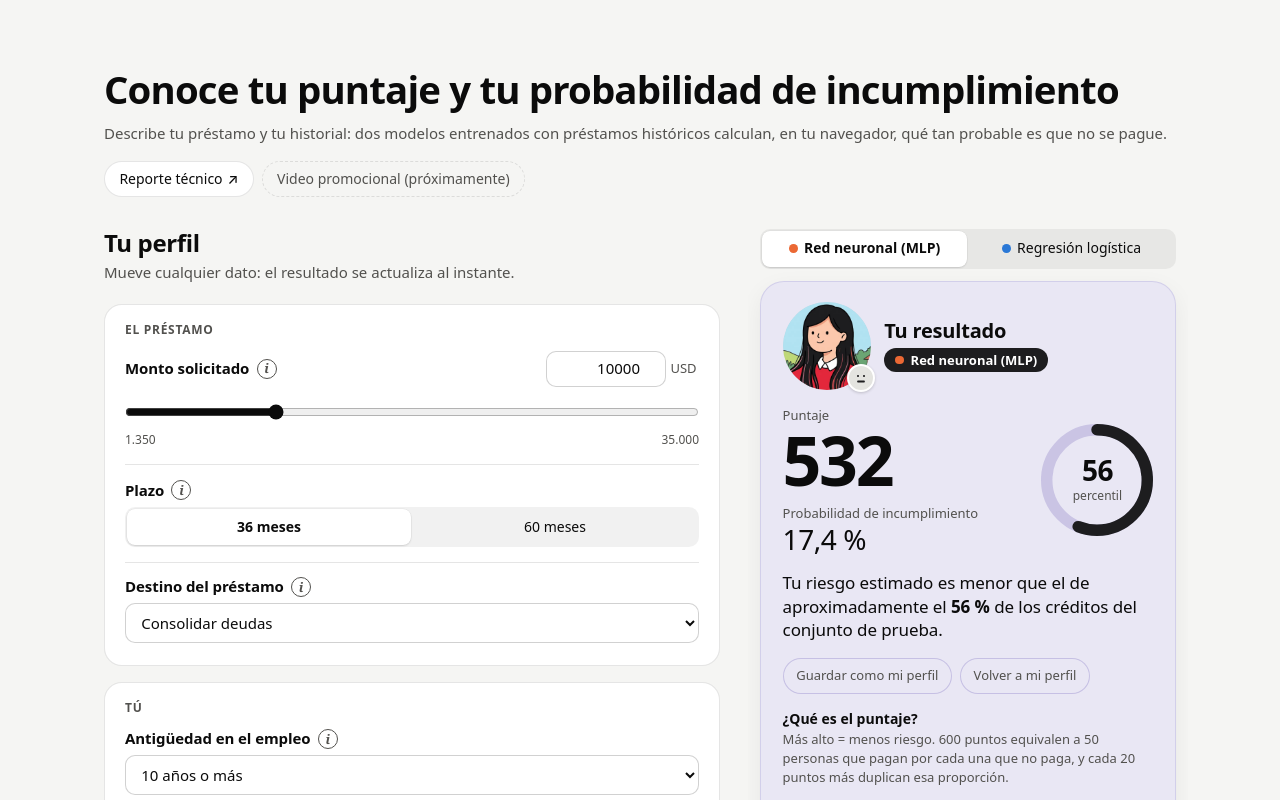
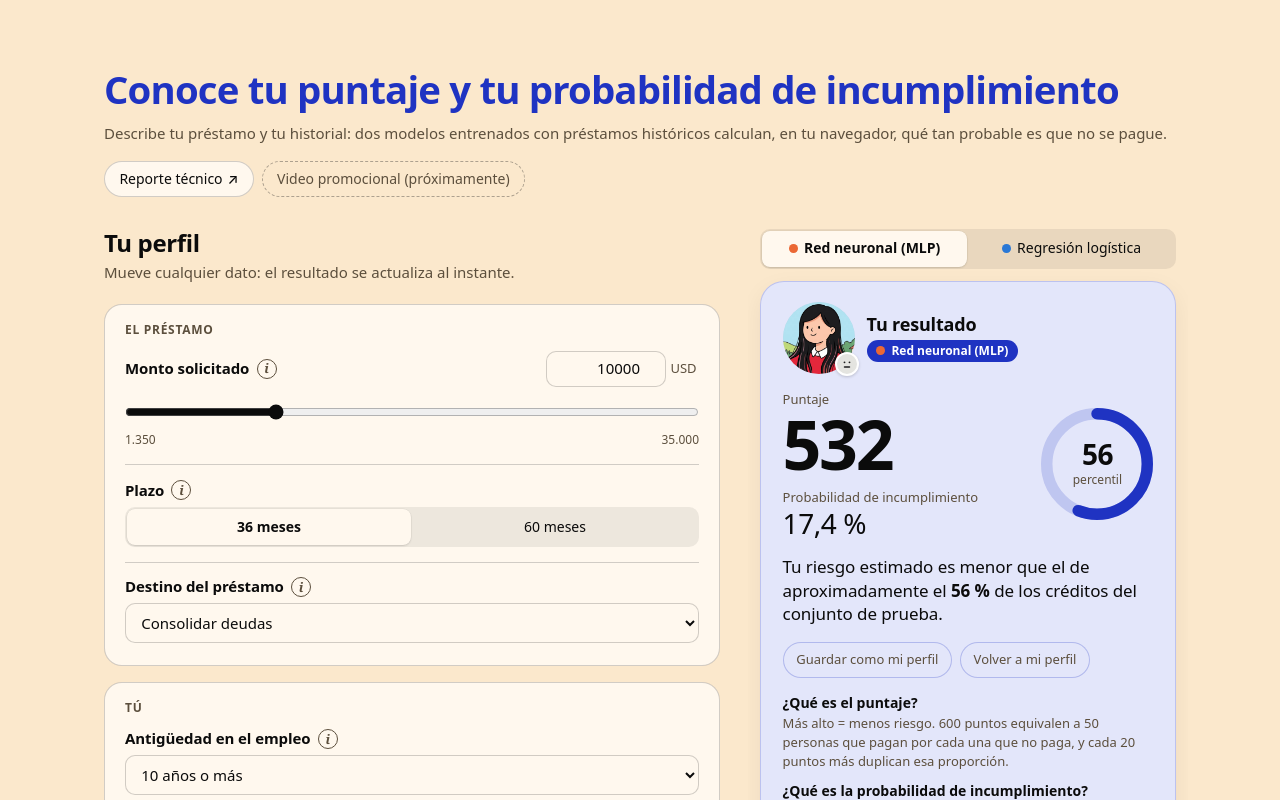
Before and after one commit to danielgonzalez2709/Trabajo2_Redes_Neuronales, a Next.js app in the folder app/: page / in a window 1280 px wide. Shown: the top 800 px of the page. Built offline with nearby package versions, Linux system fonts and the light colour scheme.

Commit message:
feat(styles): update color palette and improve component styling for better visual consistency

```diff
--- a/app/app/globals.css
+++ b/app/app/globals.css
@@ -1,17 +1,23 @@
-/* Tokens del Design System del repo (blog/docs/stylesheets/ds.css, skill apple-design) y colores por entidad de
-   src/viz/paleta.py (COLOR_MODELO): la app es de la misma familia que el blog y el video. Solo modo claro. */
+/* Paleta (Camila, 26-oct): página crema, tarjetas crema claro con borde de tinta y acento azul cobalto. Los colores
+   de cada modelo siguen siendo los de src/viz/paleta.py (COLOR_MODELO), como en el blog. Solo modo claro.
+   Contraste: tinta sobre la página 14,0:1, texto suave sobre la página 6,6:1 y sobre las tarjetas 7,5:1, azul sobre
+   la página 7,6:1. */
 :root {
   --ds-fuente: system-ui, -apple-system, "Segoe UI", Roboto, "Helvetica Neue", Arial, sans-serif;
-  --ds-fondo: #ffffff;
+  --ds-fondo: #fff8ee; /* crema claro de las tarjetas */
   --ds-texto: #0b0b0b;
   --ds-tinta: #1d1d1f; /* globo, barra y trazos oscuros */
-  --ds-texto-suave: #52514e; /* 8,0:1 sobre blanco */
-  --ds-borde: rgba(0, 0, 0, 0.1);
-  --ds-superficie: #fcfcfb; /* SUPERFICIE de paleta.py */
-  --ds-pagina: #f5f5f3;
-  --ds-relleno: rgba(0, 0, 0, 0.055); /* pista de controles segmentados */
+  --ds-texto-suave: #5c4f3d;
+  --ds-texto-pagina: #5c4f3d; /* texto secundario directo sobre la página */
+  --ds-borde: rgba(29, 29, 31, 0.2); /* contorno de tinta, como en la referencia */
+  --ds-superficie: #fffdf8; /* crema más claro, para filas dentro de una tarjeta */
+  --ds-superficie-activa: #fbeedb; /* hover de esas filas */
+  --ds-pagina: #fbe8cc; /* crema */
+  --ds-acento: #1f33c2; /* azul cobalto */
+  --ds-acento-tinte: #e3e6fa; /* fondo de la tarjeta del resultado */
+  --ds-relleno: rgba(29, 29, 31, 0.08); /* pista de controles segmentados */
   --ds-eje: #c3c2b7; /* EJE de paleta.py */
-  --ds-foco: #2a78d6;
+  --ds-foco: #1f33c2;
   --ds-modelo-logistica: #2a78d6;
   --ds-modelo-mlp: #eb6834;
   --ds-sube: #1a7f37; /* puntaje que sube: 5,1:1 sobre blanco; siempre con signo y texto, nunca solo color */
--- a/app/components/Anillo.module.css
+++ b/app/components/Anillo.module.css
@@ -12,11 +12,11 @@
 }
 
 .pista {
-  stroke: rgba(74, 58, 167, 0.2);
+  stroke: rgba(31, 51, 194, 0.18);
 }
 
 .arco {
-  stroke: var(--ds-tinta);
+  stroke: var(--ds-acento);
   transition: stroke-dasharray 320ms cubic-bezier(0.2, 0.8, 0.2, 1);
 }
 
--- a/app/components/Avatar.module.css
+++ b/app/components/Avatar.module.css
@@ -1,6 +1,6 @@
-/* Círculo de 88 px (72 px en móvil) con la ilustración; la insignia del gesto va abajo a la derecha. */
+/* Círculo de 72 px (60 px en móvil) con la ilustración; la insignia del gesto va abajo a la derecha. */
 .avatar {
-  --tam: 5.5rem;
+  --tam: 4.5rem;
   position: relative;
   display: block;
   flex: none;
@@ -10,7 +10,7 @@
 
 @media (max-width: 480px) {
   .avatar {
-    --tam: 4.5rem;
+    --tam: 3.75rem;
   }
 }
 
@@ -28,8 +28,8 @@
   position: absolute;
   right: -0.25rem;
   bottom: -0.125rem;
-  width: 1.75rem;
-  height: 1.75rem;
+  width: 1.5rem;
+  height: 1.5rem;
   border: 2px solid #ffffff;
   border-radius: 50%;
   box-sizing: border-box;
--- a/app/components/Marco.module.css
+++ b/app/components/Marco.module.css
@@ -11,6 +11,7 @@
   margin: 0;
   padding: 0.75rem 0;
   background: var(--ds-pagina);
+  color: var(--ds-acento);
   font-size: clamp(1.5rem, 3vw, 2.5rem);
   font-weight: 700;
   line-height: 1.1;
@@ -21,7 +22,7 @@
 .detalle {
   margin: 0;
   font-size: 0.9375rem;
-  color: var(--ds-texto-suave);
+  color: var(--ds-texto-pagina);
 }
 
 .enlaces {
@@ -52,12 +53,12 @@
 }
 
 .enlace:hover {
-  border-color: rgba(0, 0, 0, 0.25);
+  border-color: var(--ds-acento);
 }
 
 .enlaceInactivo {
-  color: var(--ds-texto-suave);
-  border: 1px dashed var(--ds-borde);
+  color: var(--ds-texto-pagina);
+  border: 1px dashed rgba(29, 29, 31, 0.35);
   cursor: default;
 }
 
@@ -66,7 +67,7 @@
   padding-top: 1.25rem;
   border-top: 1px solid var(--ds-borde);
   font-size: 0.75rem;
-  color: var(--ds-texto-suave); /* tenue pero AA (8:1) */
+  color: var(--ds-texto-pagina);
 }
 
 .pie p {
--- a/app/components/PanelEntradas.module.css
+++ b/app/components/PanelEntradas.module.css
@@ -13,7 +13,7 @@
 .subtitulo {
   margin: 0.3rem 0 1.25rem;
   font-size: 0.9375rem;
-  color: var(--ds-texto-suave);
+  color: var(--ds-texto-pagina);
 }
 
 .bloque {
--- a/app/components/TarjetaResultado.module.css
+++ b/app/components/TarjetaResultado.module.css
@@ -1,12 +1,12 @@
-/* Tinte lavanda derivado de #4a3aa7 (src/viz/paleta.py; no es el color de ningún modelo): 12 % sobre blanco. */
+/* Tinte del azul cobalto de la paleta (no es el color de ningún modelo). */
 .tarjeta {
   position: relative;
   display: grid;
   gap: 1rem;
   margin-top: 0.75rem;
   padding: 1.25rem 1.35rem 1.1rem;
-  background: #e9e7f4;
-  border: 1px solid rgba(74, 58, 167, 0.14);
+  background: var(--ds-acento-tinte);
+  border: 1px solid rgba(31, 51, 194, 0.2);
   border-radius: 24px;
   box-shadow: var(--ds-sombra);
 }
@@ -14,7 +14,7 @@
 .cabeza {
   display: flex;
   align-items: center;
-  gap: 0.85rem;
+  gap: 0.75rem;
 }
 
 .titulos {
@@ -26,7 +26,7 @@
 
 .titulo {
   margin: 0;
-  font-size: 1.25rem;
+  font-size: 1.125rem;
   font-weight: 650;
   line-height: 1.15;
   letter-spacing: -0.01em;
@@ -37,12 +37,12 @@
   display: inline-flex;
   align-items: center;
   gap: 0.4rem;
-  padding: 0.25rem 0.7rem;
-  font-size: 0.8125rem;
+  padding: 0.2rem 0.6rem;
+  font-size: 0.75rem;
   font-weight: 600;
   line-height: 1.3;
   color: #ffffff;
-  background: var(--ds-tinta);
+  background: var(--ds-acento); /* 9,1:1 con el texto blanco */
   border-radius: 999px;
 }
 
@@ -157,7 +157,7 @@
 .accion:disabled {
   color: var(--ds-texto-suave);
   background: transparent;
-  box-shadow: inset 0 0 0 1px rgba(74, 58, 167, 0.22);
+  box-shadow: inset 0 0 0 1px rgba(31, 51, 194, 0.25);
   cursor: default;
 }
 
--- a/app/components/YSi.module.css
+++ b/app/components/YSi.module.css
@@ -64,8 +64,8 @@
 }
 
 .cambio:hover:not(:disabled) {
-  background: var(--ds-pagina);
-  border-color: rgba(0, 0, 0, 0.18);
+  background: var(--ds-superficie-activa);
+  border-color: rgba(29, 29, 31, 0.24);
 }
 
 .cambio:disabled {
```
